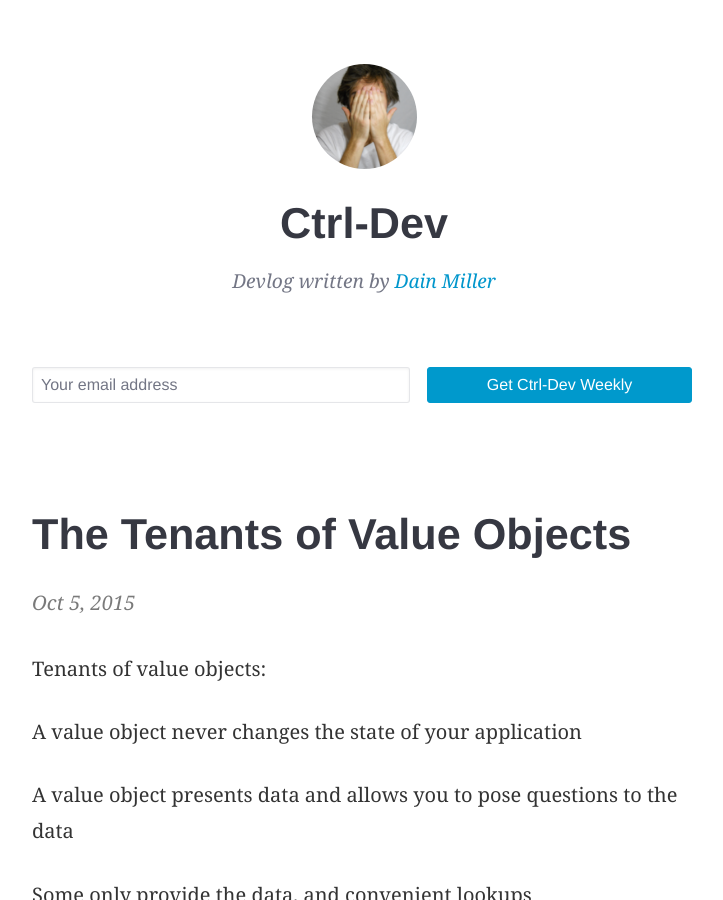
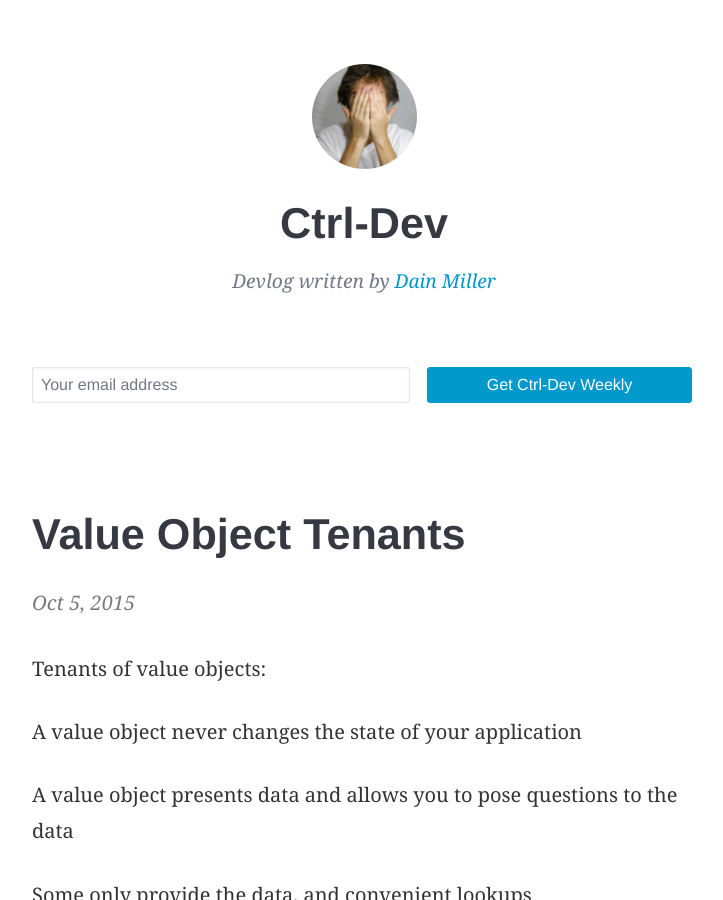
Before and after one commit to mraiur/dainmiller.github.io, a Jekyll site: the page built from _posts/2015-10-05-value-objects-in-ruby.markdown, in a window 1280 px wide and 900 px high. Shown: the whole window, without its empty margins (276-999 px from the left). Built offline with Jekyll 4.4.1, drawn with Linux system fonts in a browser that asks for light colours.

Commit message:
Update 2015-10-05-value-objects-in-ruby.markdown

```diff
--- a/_posts/2015-10-05-value-objects-in-ruby.markdown
+++ b/_posts/2015-10-05-value-objects-in-ruby.markdown
@@ -1,6 +1,6 @@
 ---
 published: true
-title: The Tenants of Value Objects
+title: Value Object Tenants
 layout: post
 tags: [ruby, patterns]
 categories: [ruby]
```
